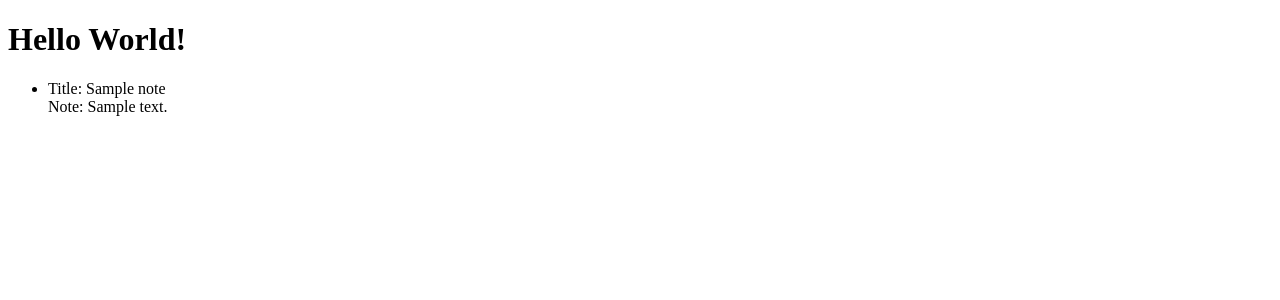
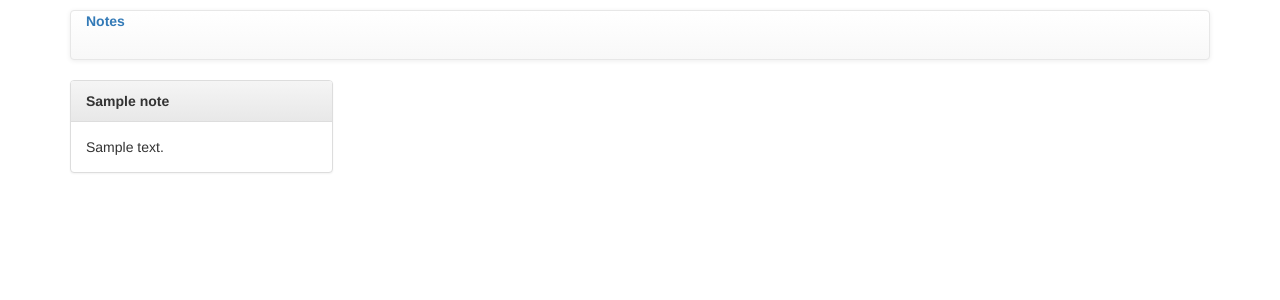
Before and after one commit to christianaveros/django_basics, a Django app: page / in a window 1280 px wide. Shown: the top 300 px of the page. Run offline with Django 3.2, Linux system fonts and the light colour scheme; tables that the repository leaves empty hold one stand-in row (values such as "Sample post"); some libraries are stand-ins or nearby versions.

Commit message:
4th commit, working

```diff
--- /dev/null
+++ b/djnotes/assets/css/styles.css
@@ -0,0 +1,4 @@
+body {
+	padding-top: 10px;
+	padding-bottom: 10px;
+}
--- /dev/null
+++ b/djnotes/templates/base.html
@@ -0,0 +1,45 @@
+{% load staticfiles %}
+<!DOCTYPE html>
+<html lang="en-us">
+<head>
+	<meta charset="utf-8">
+	<meta http-equiv="X-UA-Compatible" content="IE=edge">
+	<meta name="viewport" content="width=device-width, initial-scale=1">
+
+	<link href="https://maxcdn.bootstrapcdn.com/bootstrap/3.3.6/css/bootstrap.min.css" rel="stylesheet">
+	<link href="https://maxcdn.bootstrapcdn.com/bootstrap/3.3.6/css/bootstrap-theme.min.css" rel="stylesheet">
+	<link rel="stylesheet" type="text/css" href="{% static 'css/styles.css' %}">
+
+	<title>{% block title %}{% endblock title%}</title>
+
+</head>
+<body>
+	<div class="container">
+
+		{# Header section #}
+		<div class="navbar navbar-default">
+			<div class="container-fluid">
+				<div class="navbar-header">
+					<button type="button" class="navbar-toggle" data-toggle="collapse" data-target=".navbar-responsive-collapse">
+						<span class="icon-bar"></span>
+						<span class="icon-bar"></span>
+						<span class="icon-bar"></span>
+					</button>
+					<a href="javascript:void(0)">
+						<strong>Notes</strong>
+					</a>
+				</div>
+				<div class="navbar-collapse collapse navbar-responsive-collapse">
+				</div>
+			</div>
+		</div>
+
+		{% block content %}{% endblock content %}
+
+	</div>
+
+	{# JS section #}
+	<script src="http://code.jquery.com/jquery-2.2.4.min.js"></script>
+	<script src="https://maxcdn.bootstrapcdn.com/bootstrap/3.3.6/js/bootstrap.min.js"></script>
+</body>
+</html>
--- a/djnotes/templates/notes/index.html
+++ b/djnotes/templates/notes/index.html
@@ -1,22 +1,20 @@
-<!DOCTYPE html>
-<html lang="en-us">
-<head>
-	<meta charset="utf-8">
-	<meta http-equiv="X-UA-Compatible" content="IE=edge">
-	<meta name="viewport" content="width=device-width, initial-scale=1">
-	<title>My awesome note app</title>
-</head>
-<body>
-	<h1>Hello World!</h1>
-	<ul>
-		{% for note in notes %}
-		<li>
-			<div>
-				Title: {{note.title}} <br>
-				Note: {{note.note}}
+{% extends 'base.html' %}
+
+{% block title %}Notes{% endblock title %}
+
+{% block content %}
+<div class="row">
+	{% for note in notes %}
+	<div class="col-md-3">
+		<div class="panel panel-default">
+			<div class="panel-heading">
+				<strong>{{note.title}}</strong>
 			</div>
-		</li>
-		{% endfor %}
-	</ul>
-</body>
-</html>
+			<div class="panel-body">
+				{{note.note}}
+			</div>
+		</div>
+	</div>
+	{% endfor %}
+</div>
+{% endblock content %}
```
